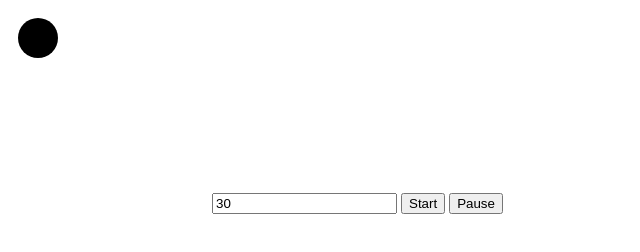
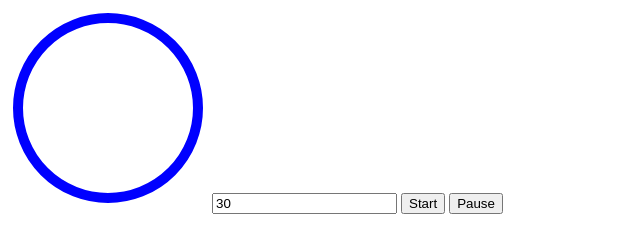
Before and after one commit to VisLaud/timer, a plain HTML site: page index.html in a window 1280 px wide. Shown: the whole page, without its empty margins (0-640 px from the left). Drawn offline with Linux system fonts and the light colour scheme.

Commit message:
started working on the styleing part

```diff
--- a/index.html
+++ b/index.html
@@ -7,10 +7,17 @@
     <title>Document</title>
   </head>
   <body>
-    <svg height='200' width='200'>
-      <circle r='20' cx= '30' cy= '30'></circle>
+    <svg height="200" width="200">
+      <circle
+        fill="transparent"
+        stroke="blue"
+        stroke-width="10px"
+        r="90"
+        cx="100"
+        cy="100"
+      ></circle>
     </svg>
-    <input id='duration' value="30">
+    <input id="duration" value="30" />
     <button id="start">Start</button>
     <button id="pause">Pause</button>
     <script src="timer.js"></script>
```
